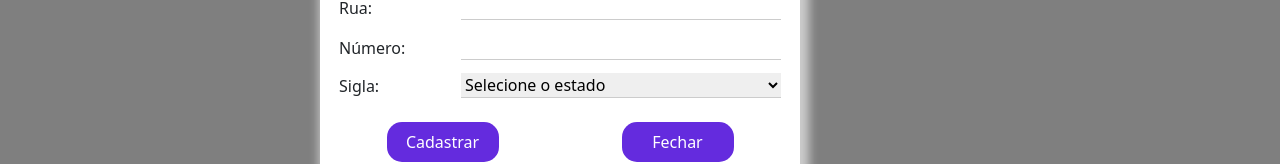
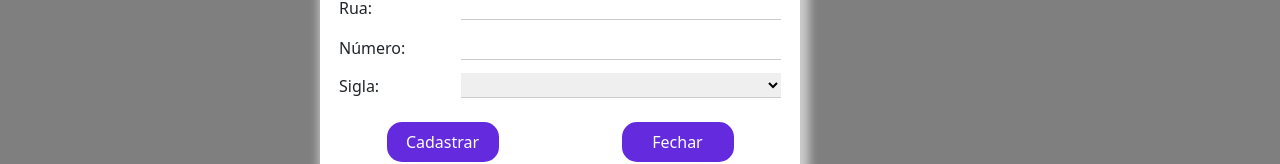
Before and after one commit to andresgois/projetos-angular, an Angular app in the folder crud-json-server/: page /lista in a window 1280 px wide. Both pictures are taken after a click on the button "Novo". Shown: the part 363-527 px from the top of the page. Built offline with nearby package versions, Linux system fonts and the light colour scheme; data requests are answered from the project's data file.

Commit message:
:recycle:	refactor: ajuste para recebe id estado padrao no select

```diff
--- a/crud-json-server/src/app/shared/modalgeral/modalgeral.component.html
+++ b/crud-json-server/src/app/shared/modalgeral/modalgeral.component.html
@@ -29,10 +29,9 @@
       </div>
       <div class="group">
         <label>Sigla: </label>
-        <select name="plataforma" [(ngModel)]="user.estado">
-          <option value="" selected>Selecione o estado</option>
-          <option *ngFor="let estado of estados"
-            [value]="estado.id">
+        <select name="plataforma" [(ngModel)]="user.estado_id">
+          <option value="null" selected>Selecione o estado</option>
+          <option *ngFor="let estado of estados" [value]="estado.id">
               {{estado.estado}}
         </option>
       </select>
@@ -40,7 +39,7 @@
     </div>
 
     <div class="footer-card">
-      <button>Cadastrar</button>
+      <button>{{edit ? 'Editar' : 'Cadastrar'}}</button>
       <button (click)="modalStatus($event)">Fechar</button>
     </div>
   </form>
```
